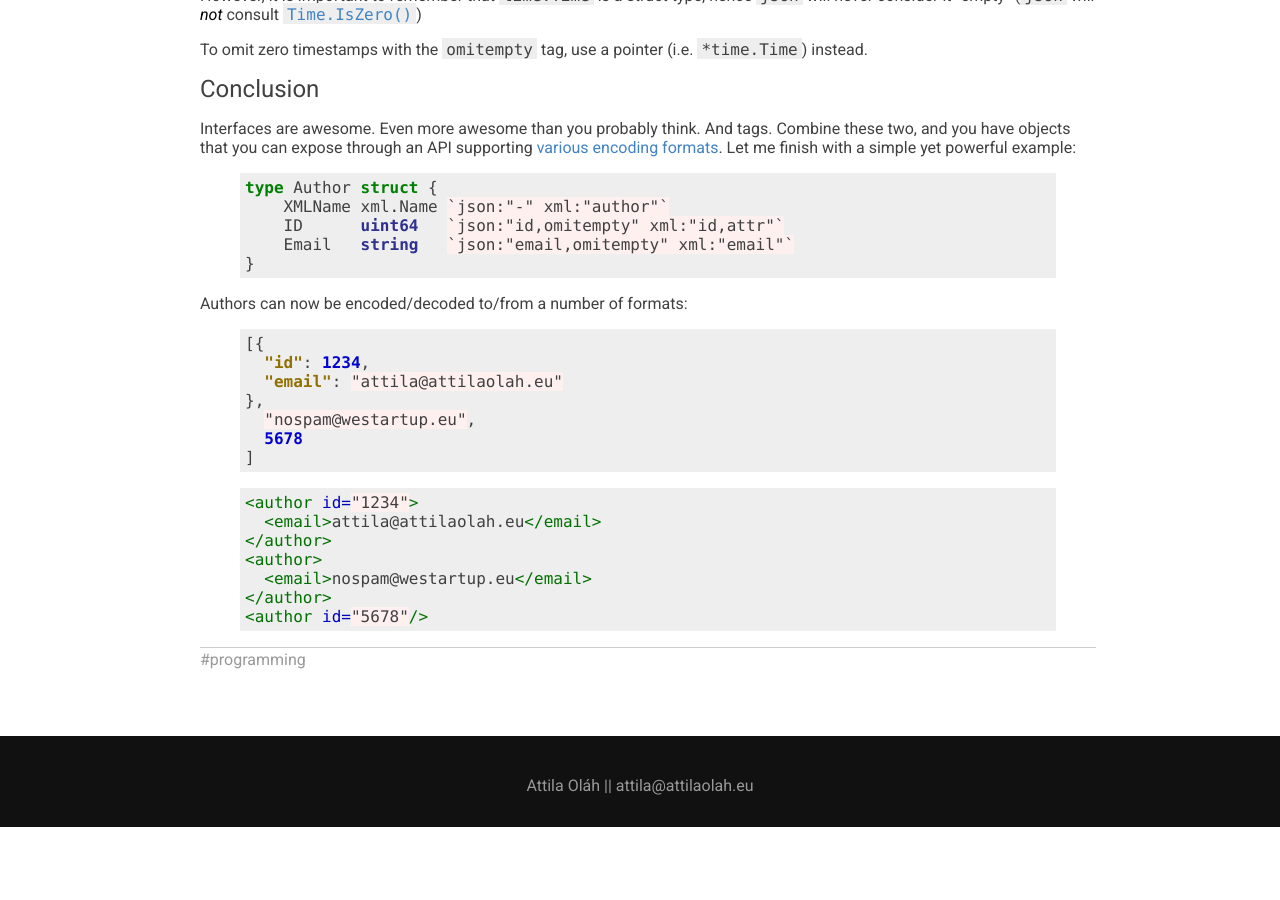
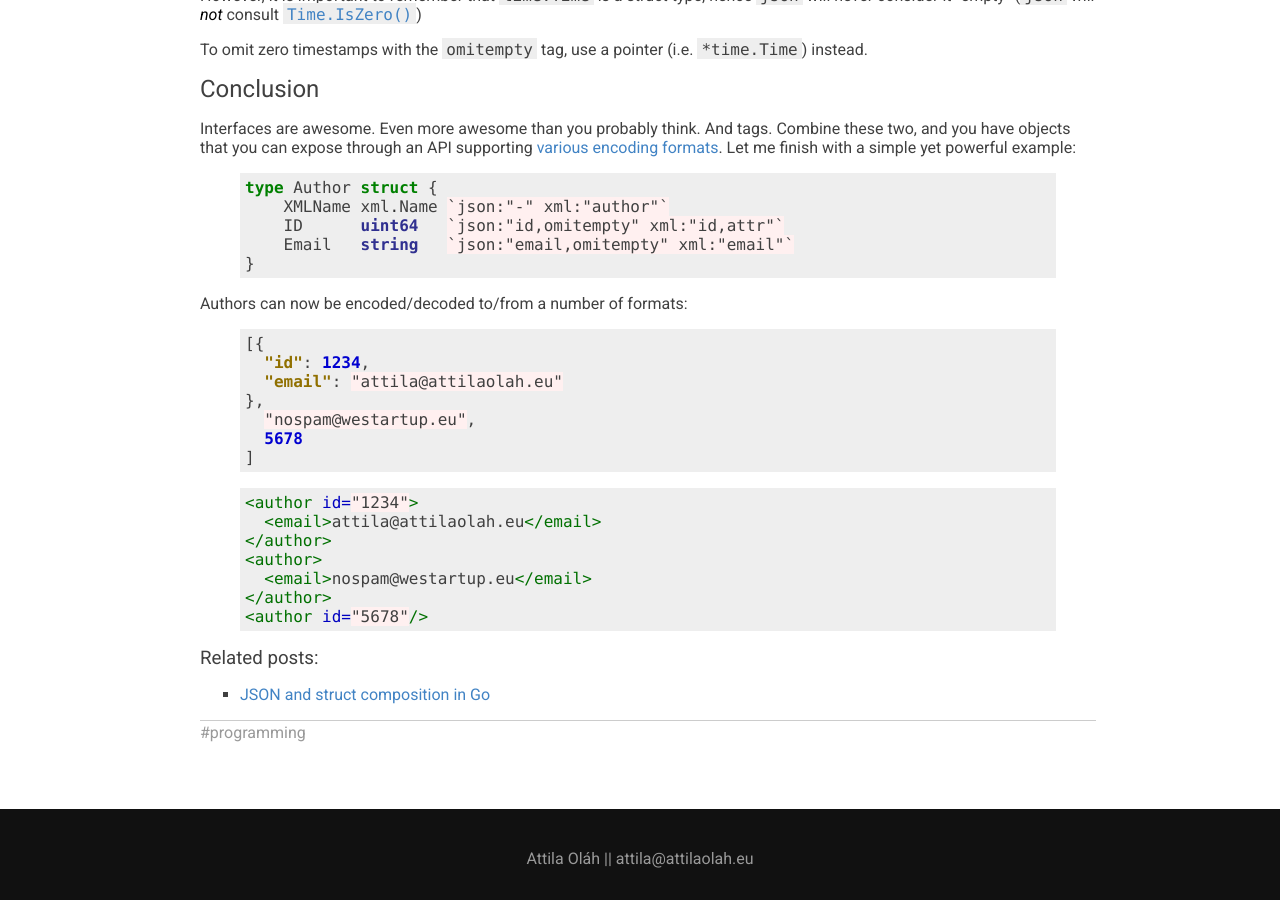
Before and after one commit to attilaolah/attilaolah.github.io, a Jekyll site: the page built from _posts/2013-11-29-json-decoding-in-go.markdown, in a window 1280 px wide and 900 px high, scrolled down 7253 px. Built offline with Jekyll 4.4.1, drawn with Linux system fonts in a browser that asks for light colours; before the commit the page ends 8080 px from its top, so only the background shows below that.

Commit message:
related posts

```diff
--- a/_posts/2013-11-29-json-decoding-in-go.markdown
+++ b/_posts/2013-11-29-json-decoding-in-go.markdown
@@ -490,3 +490,10 @@ Authors can now be encoded/decoded to/from a number of formats:
 </author>
 <author id="5678"/>
 {% endhighlight %}
+
+### Related posts:
+
+* [JSON and struct composition in Go][15]
+
+
+[15]: /2014/09/10/json-and-struct-composition-in-go/
--- a/_posts/2014-09-10-json-and-struct-composition-in-go.markdown
+++ b/_posts/2014-09-10-json-and-struct-composition-in-go.markdown
@@ -201,3 +201,9 @@ Note that this is only practical when you want to rename one or two fields in a
 big struct. When renaming all fields, it is often simpler (and cleaner) to just
 create a new object altogether (i.e. a *serialiser*) and avoid the struct
 composition.
+
+### Related posts:
+
+* [JSON decoding in Go][7]
+
+[7]: /2013/11/29/json-decoding-in-go/
```
